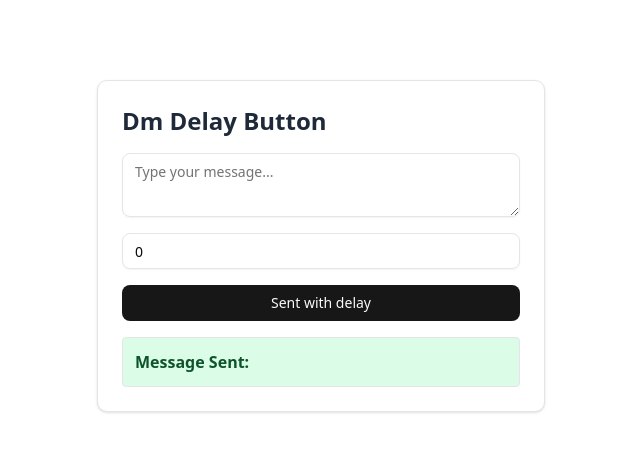
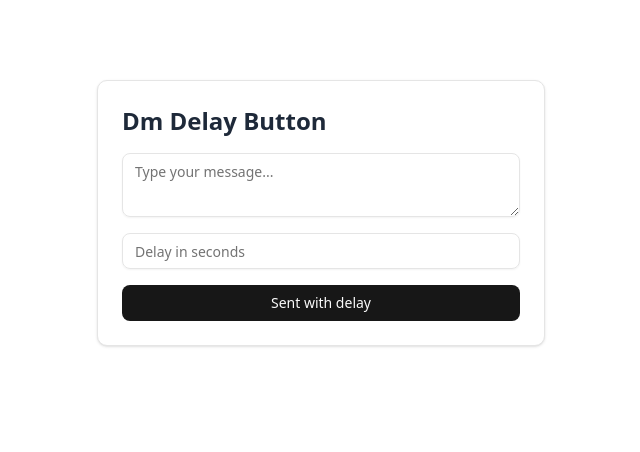
Before and after one commit to imadmohamed/Delay-Messages, a React (Vite) app: page / in a window 1280 px wide. Shown: the top 452 px of the page, without its empty margins (319-959 px from the left). Built offline with nearby package versions, Linux system fonts and the light colour scheme.

Commit message:
finish the code

```diff
--- a/src/components/MessageForm.tsx
+++ b/src/components/MessageForm.tsx
@@ -6,7 +6,7 @@ import { Input } from './ui/input'
 const MessageForm = () => {
 
     const [message, setMessage] = useState<string>("");
-    const [delay, setDelay] = useState<number>(0);
+    const [delay, setDelay] = useState<number>();
     const [isSending, setIsSending] = useState<boolean>(false);
     const [timerId, setTimerId] = useState<NodeJS.Timeout | null>(null)
     const [sentMessage, setSentMessage] = useState<string>("");
@@ -53,12 +53,14 @@ const MessageForm = () => {
 
         <Button className='w-full' variant="destructive" onClick={handleCancel}>Cancel Sending</Button>
         )}
-        {
+        {sentMessage && (
+
             <div className='bg-green-100 border rounded p-3 text-green-900'>
                 <p className='font font-semibold'>Message Sent:</p>
                 <p>{sentMessage}</p>
             </div>
-        }
+
+        )}
     </div>
   )
 }
```
